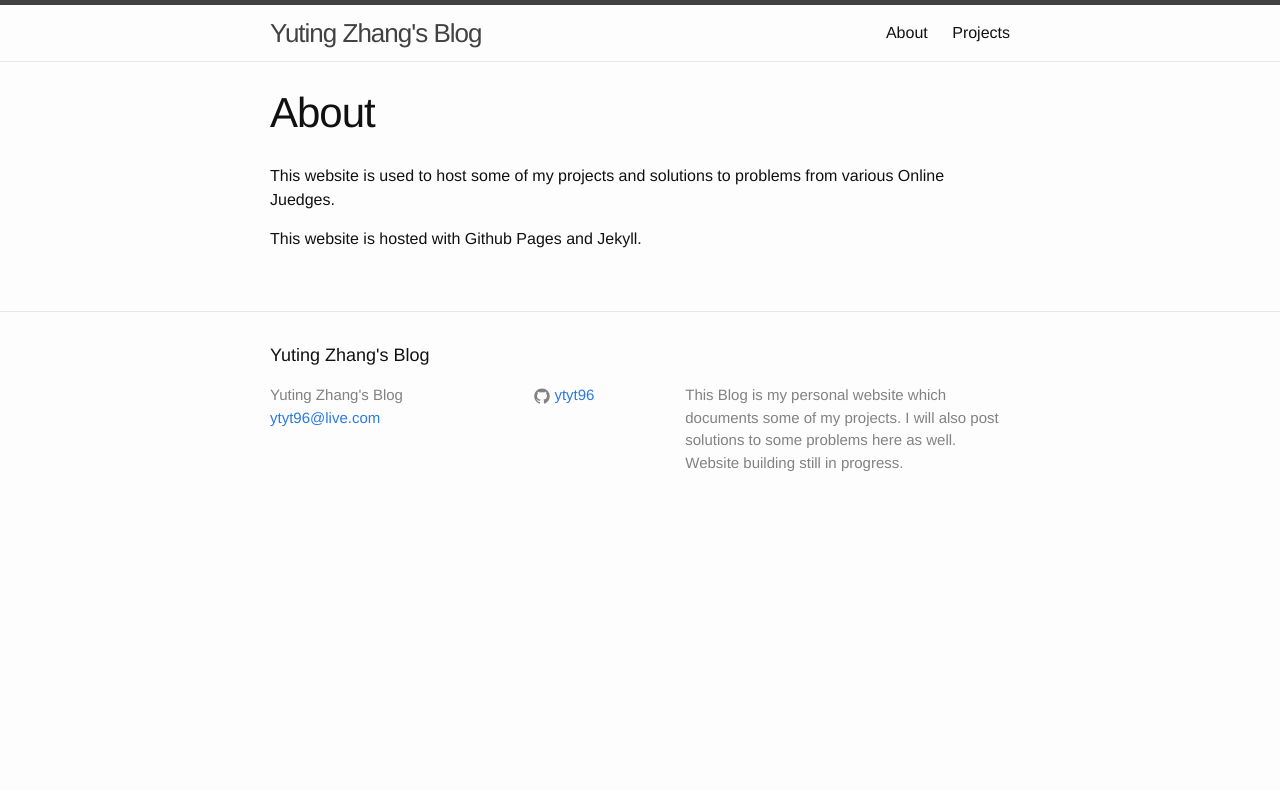
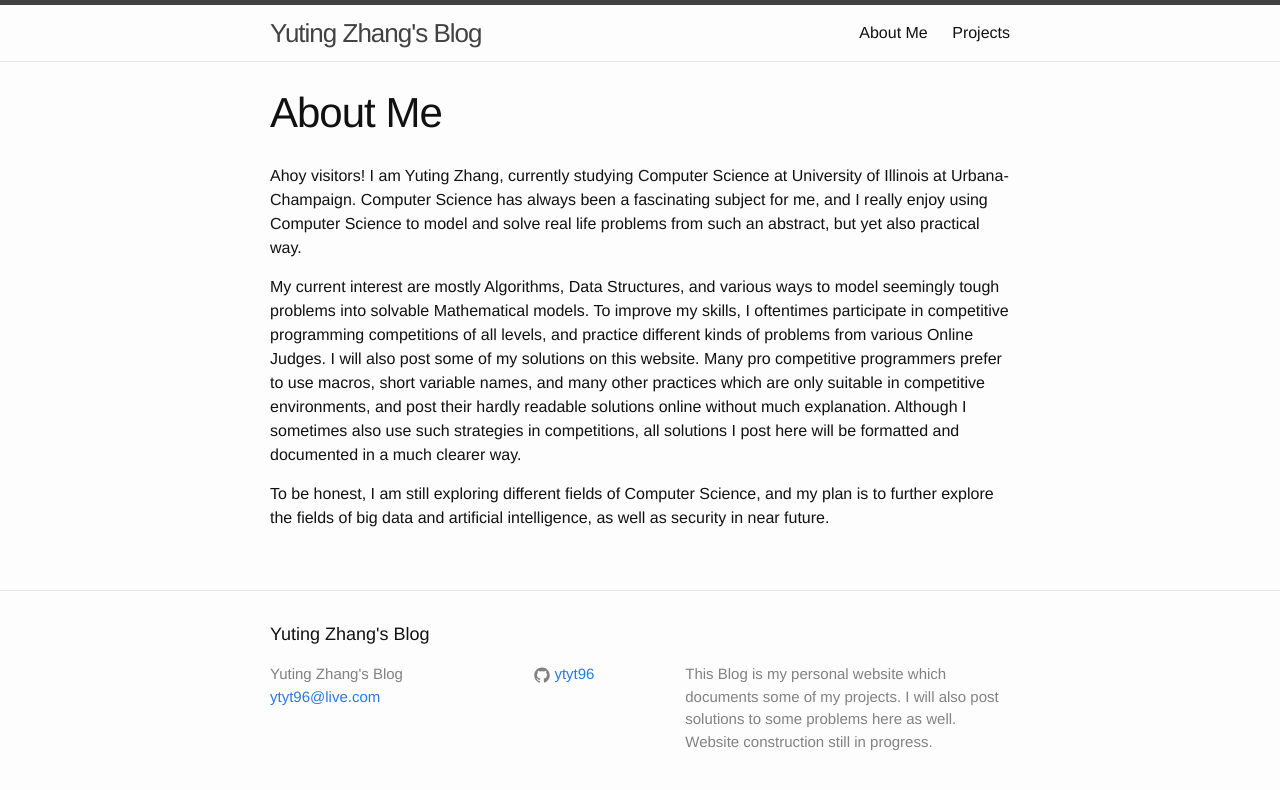
Before and after one commit to khaledlooda/yuting-zhang.github.io, a Jekyll site: the page built from about.md, in a window 1280 px wide. Shown: the top 790 px of the page. Built offline with Jekyll 4.4.1, drawn with Linux system fonts in a browser that asks for light colours.

Commit message:
About page updated

```diff
--- a/_config.yml
+++ b/_config.yml
@@ -11,7 +11,7 @@ email: ytyt96@live.com
 description: > # this means to ignore newlines until "baseurl:"
     This Blog is my personal website which documents some of my projects.
     I will also post solutions to some problems here as well.
-    Website building still in progress.
+    Website construction still in progress.
 baseurl: "" # the subpath of your site, e.g. /blog
 url: "http://yourdomain.com" # the base hostname & protocol for your site
 twitter_username:
--- a/about.md
+++ b/about.md
@@ -1,10 +1,23 @@
 ---
 layout: page
-title: About
+title: About Me
 permalink: /about/
 ---
 
-This website is used to host some of my projects and solutions to problems from various
-Online Juedges.
+Ahoy visitors! I am Yuting Zhang, currently studying Computer Science at University of Illinois
+at Urbana-Champaign. Computer Science has always been a fascinating subject for me, and I really
+enjoy using Computer Science to  model and solve real life problems from such an
+abstract, but yet also practical way.
 
-This website is hosted with Github Pages and Jekyll.
+My current interest are mostly Algorithms, Data Structures, and various ways to model seemingly tough
+problems into solvable Mathematical models. To improve my skills, I oftentimes participate in
+ competitive programming competitions of all levels, and  practice different kinds of problems
+from various Online Judges. I will also post some of my solutions on this website.
+Many pro competitive programmers prefer to use macros, short variable names, and many other
+practices which are only suitable in competitive environments, and post their hardly readable
+solutions online without much explanation. Although I sometimes also use such strategies in competitions,
+all solutions I post here will be formatted and documented in a much clearer way.
+
+To be honest, I am still exploring different fields of Computer Science,
+and my plan is to further explore the fields of big data and artificial
+intelligence, as well as security in near future.
```
Also changed, not shown: projects.md (+3 -9 lines).
